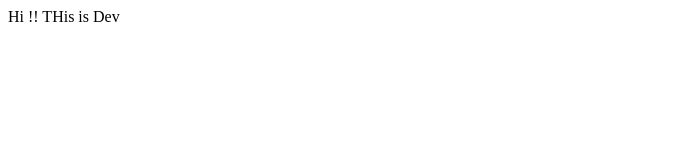
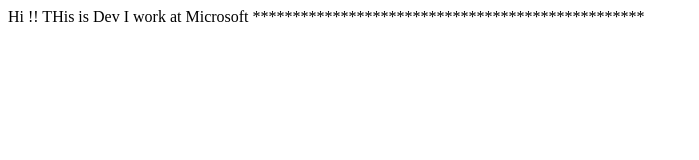
Before and after one commit to DevSingh10/demo1, a plain HTML site: page index.html in a window 1280 px wide. Shown: the whole page, without its empty margins (0-699 px from the left). Drawn offline with Linux system fonts and the light colour scheme.

Commit message:
fix: updated body

```diff
--- a/index.html
+++ b/index.html
@@ -10,5 +10,7 @@
 <body>
 
     Hi !! THis is Dev
+    I work at Microsoft
+    *************************************************
 </body>
 </html>
```
